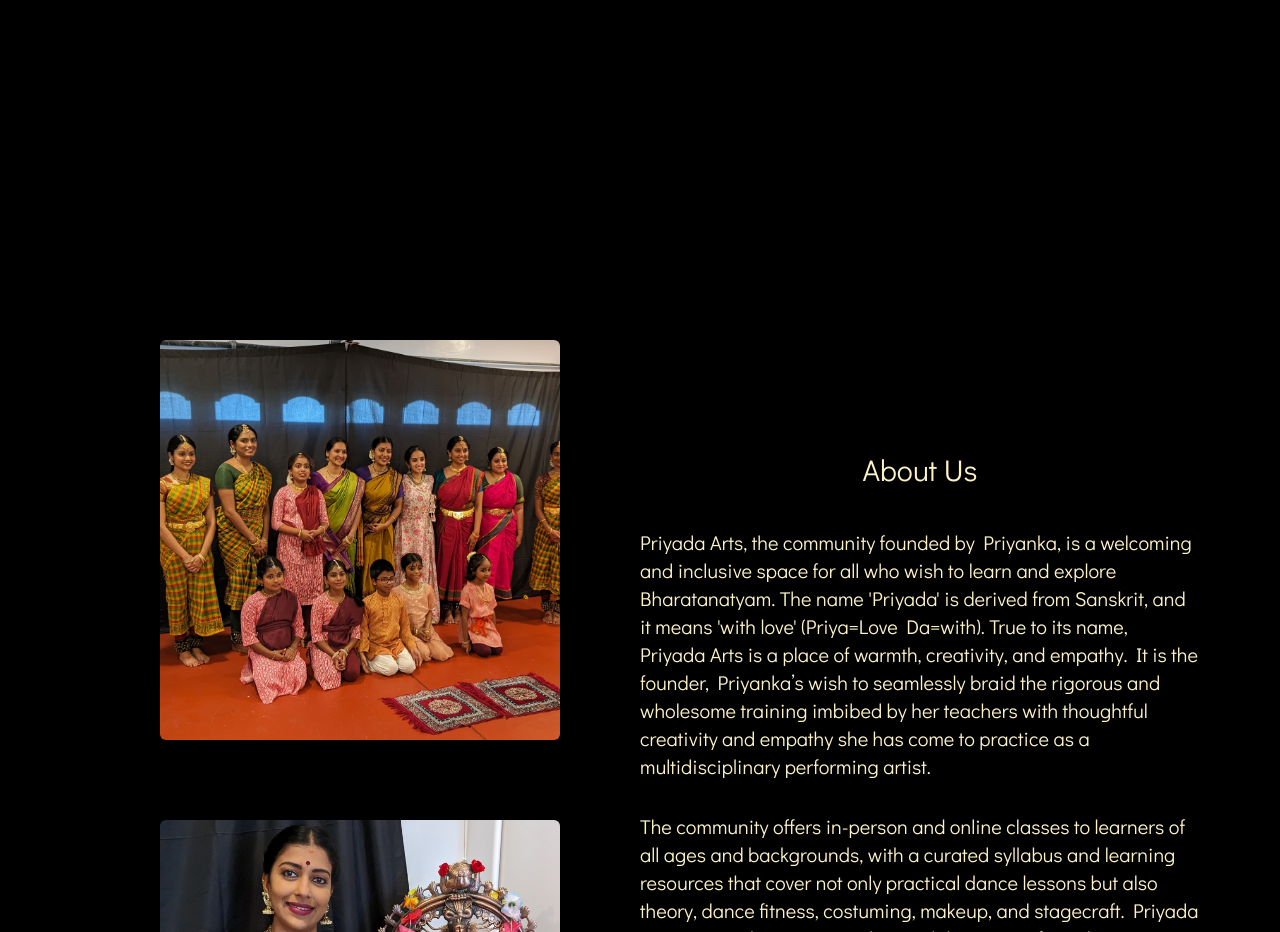
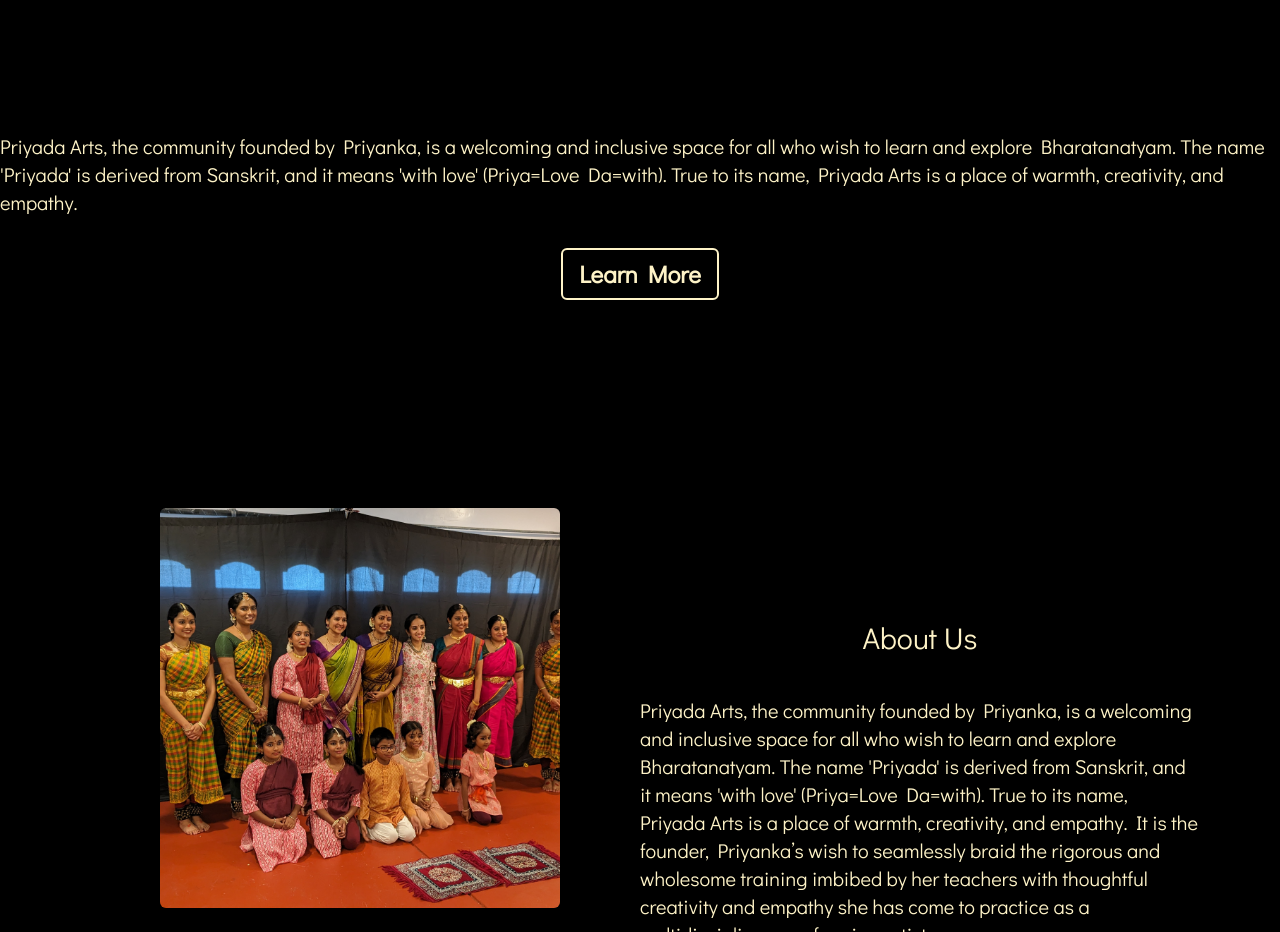
Before and after one commit to bkhoo123/priyada-main, a Next.js app in the folder frontend/: page / in a window 1280 px wide. Shown: the part 780-1712 px from the top of the page. Built offline with nearby package versions, Linux system fonts and the light colour scheme; no server answers; a web font is replaced by a local one.

Commit message:
add short bio component

```diff
--- a/frontend/app/page.jsx
+++ b/frontend/app/page.jsx
@@ -17,6 +17,7 @@ import BackgroundCarousel from '@/components/BackgroundCarousel'
 
 import axios from "axios"
 import DanceRegistrationButton from '@/components/DanceRegistrationButton'
+import ShortBio from '@/components/ShortBio'
 
 
 export default function Home() {
@@ -60,6 +61,7 @@ export default function Home() {
       <NavBar />
 
       <SplashPagePicture />
+      <ShortBio />
       {/* <AboutArtist/> */}
       <AboutStudio/>
       <Testimonial />
--- a/frontend/components/ShortBio.jsx
+++ b/frontend/components/ShortBio.jsx
@@ -0,0 +1,15 @@
+import Link from 'next/link';
+
+const ShortBio = () => {
+    return (
+        <div className="bg-black text-cream items-center flex w-100% h-8% relative flex-col justify-between">
+            <div className="mb-8 text-left text-cream sm:text-lg lg:text-xl max-w-7xl">
+                Priyada Arts, the community founded by Priyanka, is a welcoming and inclusive space for all who wish to learn and explore Bharatanatyam. The name 'Priyada' is derived from Sanskrit, and it means 'with love' (Priya=Love Da=with). True to its name, Priyada Arts is a place of warmth, creativity, and empathy.
+            </div>
+
+            <button className='text-cream font-bold border-2 border-cream hover:bg-cream hover:text-black transition delay-200 ease-in  py-2 px-4 rounded-md cursor-pointer max-w-xs text-center sm:text-xl lg:text-2xl'><Link href="/about/artist">Learn More</Link></button>
+        </div>
+    )
+};
+
+export default ShortBio;
```
